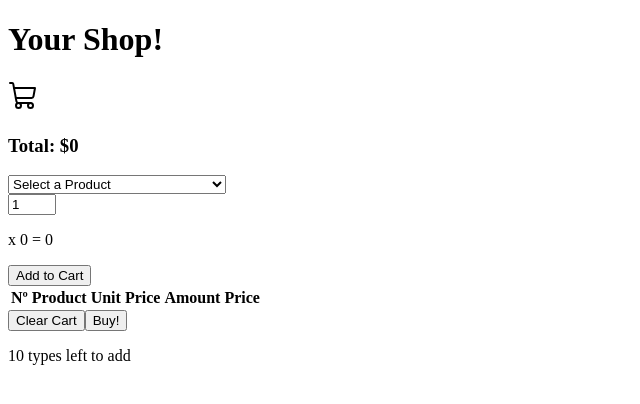
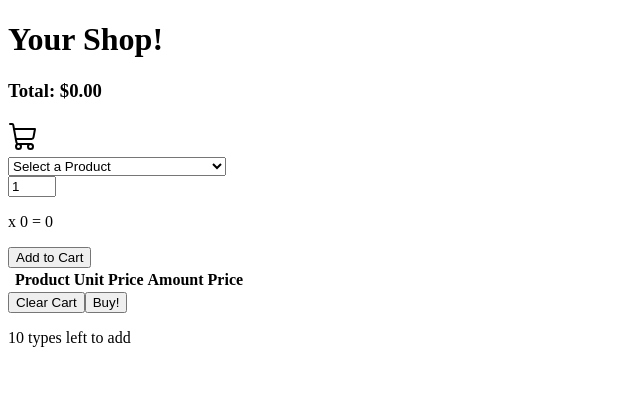
Before and after one commit to ViniciusLagoGehrke/bike_E-commerce, a React (Vite) app: page / in a window 1280 px wide. Shown: the top 404 px of the page, without its empty margins (0-640 px from the left). Built offline with nearby package versions, Linux system fonts and the light colour scheme.

Commit message:
enable remove one item at a time

```diff
--- /dev/null
+++ b/src/assets/ShoppingCart.tsx
@@ -0,0 +1,46 @@
+export const ShoppingCartIcon = (
+  <svg
+    width="2rem"
+    height="2rem"
+    xmlns="http://www.w3.org/2000/svg"
+    viewBox="0 0 256 256"
+  >
+    <rect width="256" height="256" fill="none" />
+    <path
+      d="M180,184H83.17a16,16,0,0,1-15.74-13.14L41.92,30.57A8,8,0,0,0,34.05,24H16"
+      fill="none"
+      stroke="currentColor"
+      strokeLinecap="round"
+      strokeLinejoin="round"
+      strokeWidth="16"
+    />
+    <circle
+      cx="84"
+      cy="204"
+      r="20"
+      fill="none"
+      stroke="currentColor"
+      strokeLinecap="round"
+      strokeLinejoin="round"
+      strokeWidth="16"
+    />
+    <circle
+      cx="180"
+      cy="204"
+      r="20"
+      fill="none"
+      stroke="currentColor"
+      strokeLinecap="round"
+      strokeLinejoin="round"
+      strokeWidth="16"
+    />
+    <path
+      d="M62.55,144H188.1a16,16,0,0,0,15.74-13.14L216,64H48"
+      fill="none"
+      stroke="currentColor"
+      strokeLinecap="round"
+      strokeLinejoin="round"
+      strokeWidth="16"
+    />
+  </svg>
+)
--- a/src/components/Header/ShoppingCart.tsx
+++ b/src/assets/TrashIcon.tsx
@@ -1,33 +1,38 @@
-export const ShoppingCart = (
+export const TrashIcon = (
   <svg
-    width="2rem"
-    height="2rem"
+    width="1rem"
+    height="1rem"
     xmlns="http://www.w3.org/2000/svg"
     viewBox="0 0 256 256"
   >
     <rect width="256" height="256" fill="none" />
-    <path
-      d="M180,184H83.17a16,16,0,0,1-15.74-13.14L41.92,30.57A8,8,0,0,0,34.05,24H16"
+    <line
+      x1="216"
+      y1="56"
+      x2="40"
+      y2="56"
       fill="none"
       stroke="currentColor"
       strokeLinecap="round"
       strokeLinejoin="round"
       strokeWidth="16"
     />
-    <circle
-      cx="84"
-      cy="204"
-      r="20"
+    <line
+      x1="104"
+      y1="104"
+      x2="104"
+      y2="168"
       fill="none"
       stroke="currentColor"
       strokeLinecap="round"
       strokeLinejoin="round"
       strokeWidth="16"
     />
-    <circle
-      cx="180"
-      cy="204"
-      r="20"
+    <line
+      x1="152"
+      y1="104"
+      x2="152"
+      y2="168"
       fill="none"
       stroke="currentColor"
       strokeLinecap="round"
@@ -35,7 +40,15 @@ export const ShoppingCart = (
       strokeWidth="16"
     />
     <path
-      d="M62.55,144H188.1a16,16,0,0,0,15.74-13.14L216,64H48"
+      d="M200,56V208a8,8,0,0,1-8,8H64a8,8,0,0,1-8-8V56"
+      fill="none"
+      stroke="currentColor"
+      strokeLinecap="round"
+      strokeLinejoin="round"
+      strokeWidth="16"
+    />
+    <path
+      d="M168,56V40a16,16,0,0,0-16-16H104A16,16,0,0,0,88,40V56"
       fill="none"
       stroke="currentColor"
       strokeLinecap="round"
--- a/src/components/Cart/Cart.tsx
+++ b/src/components/Cart/Cart.tsx
@@ -44,11 +44,11 @@ function Cart() {
         <table className="mx-auto mt-2 table w-full table-auto px-2 text-sm sm:text-base">
           <thead className="h-8 border-b-2 border-b-black">
             <tr>
-              <th className="font-medium">Nº</th>
-              <th className="font-medium">Product</th>
-              <th className="font-medium">Unit Price</th>
-              <th className="font-medium">Amount</th>
-              <th className="font-medium">Price</th>
+              <th className="w-5"></th>
+              <th className="text-left font-medium">Product</th>
+              <th className="text-left font-medium">Unit Price</th>
+              <th className="text-left font-medium">Amount</th>
+              <th className="text-left font-medium">Price</th>
             </tr>
           </thead>
           <tbody>{state.cartItems ? renderItems(state.cartItems) : null}</tbody>
--- a/src/components/Cart/CartItem.tsx
+++ b/src/components/Cart/CartItem.tsx
@@ -1,3 +1,5 @@
+import { TrashIcon } from '../../assets/TrashIcon'
+import { useShoppingCart } from '../../Store/ShoppingCart'
 import { CartItemType } from '../../types'
 
 type CartItemProps = Omit<CartItemType, 'maxAmount'>
@@ -9,15 +11,25 @@ function CartItem({
   price,
   quantity
 }: CartItemProps) {
+  const { dispatch } = useShoppingCart()
+
+  const handleItemRemove = () => {
+    dispatch({ type: 'REMOVE_ITEM', payload: { index: index as number } })
+  }
   // Todo
   console.log(taxRate)
   return (
     <tr className="border-b last:border-none">
-      <td className="text-center font-normal">{index! + 1}</td>
-      <td className="text-center font-normal">{productName}</td>
-      <td className="text-center font-normal">${price}</td>
-      <td className="text-center font-normal">{quantity}</td>
-      <td className="text-center font-normal">${price * quantity}</td>
+      <td
+        className="cursor-pointer text-center font-normal"
+        onClick={handleItemRemove}
+      >
+        {TrashIcon}
+      </td>
+      <td className="font-normal">{productName}</td>
+      <td className="font-normal">${price}</td>
+      <td className="font-normal">{quantity}</td>
+      <td className="font-normal">${price * quantity}</td>
     </tr>
   )
 }
--- a/src/components/Header/Header.tsx
+++ b/src/components/Header/Header.tsx
@@ -1,4 +1,4 @@
-import { ShoppingCart } from './ShoppingCart'
+import { ShoppingCartIcon } from '../../assets/ShoppingCart'
 import { useShoppingCart } from '../../Store/ShoppingCart'
 
 function Header() {
@@ -15,14 +15,14 @@ function Header() {
         Your Shop!
       </h1>
       <aside
-        className="flex items-center justify-around sm:w-40"
+        className="flex items-center justify-between pr-2 sm:w-44"
         onClick={toggleCart}
         data-testid="shopping-cart-toggle"
       >
-        <div>{ShoppingCart}</div>
         <div>
-          <h3 className="font-bold">Total: ${state.total}</h3>
+          <h3 className="font-bold">Total: ${state.total.toFixed(2)}</h3>
         </div>
+        <div>{ShoppingCartIcon}</div>
       </aside>
     </header>
   )
```
Also changed, not shown: 1 other file (tests, documents, lock files or other folders).
